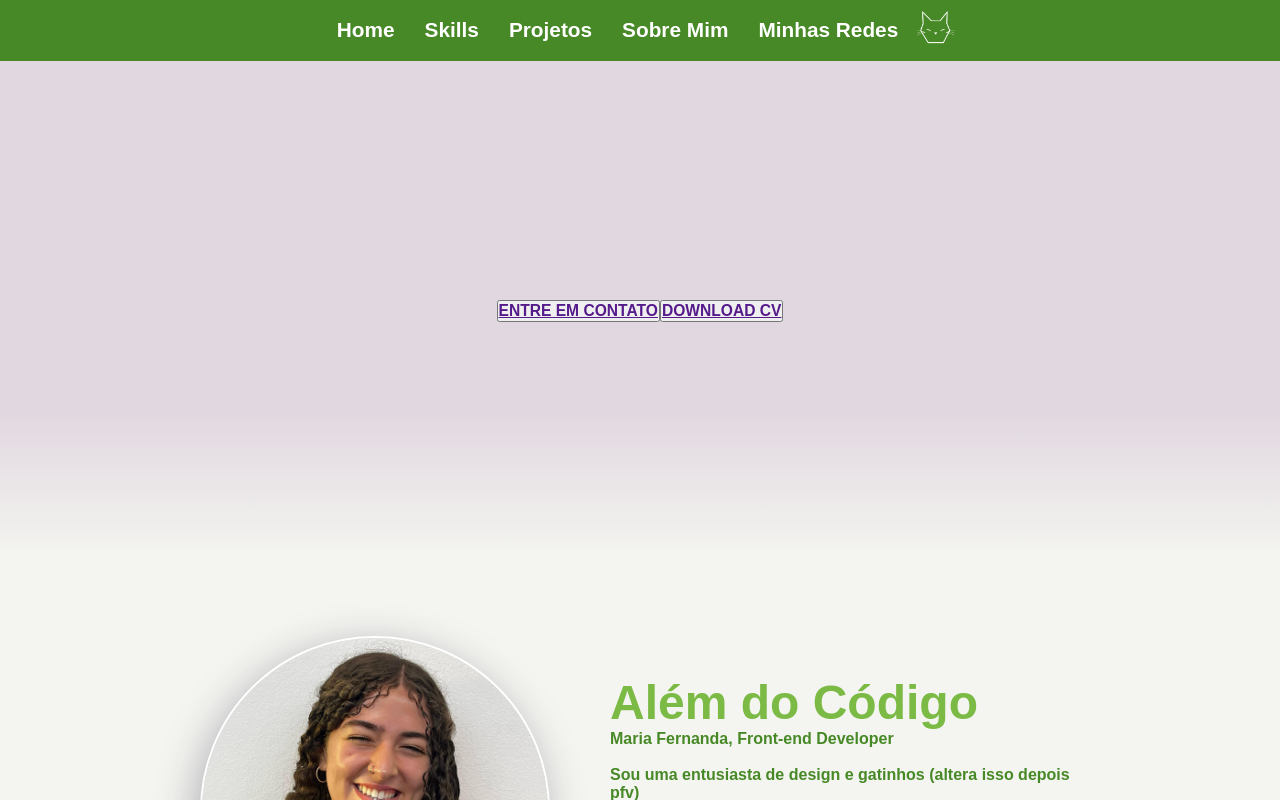
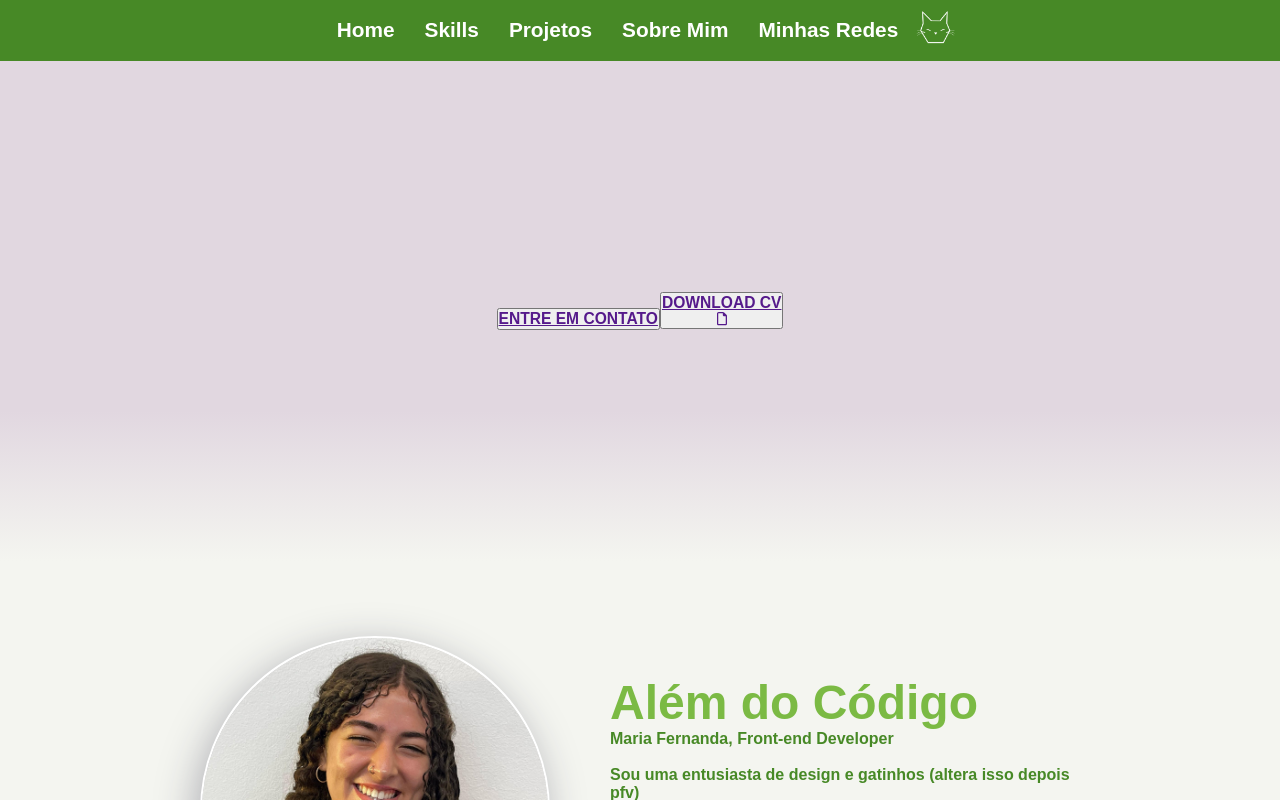
Before and after one commit to mafenandaup/Portifolio-dev, a React (Vite) app in the folder portifolio-main/: page / in a window 1280 px wide. Shown: the top 800 px of the page. Built offline with nearby package versions, Linux system fonts and the light colour scheme; a web font is replaced by a local one.

Commit message:
refactor: fontawesome icons (fix L8ter)

```diff
--- a/portifolio-main/package.json
+++ b/portifolio-main/package.json
@@ -13,6 +13,8 @@
     "@emotion/react": "^11.14.0",
     "@emotion/styled": "^11.14.0",
     "@fortawesome/fontawesome-svg-core": "^6.7.2",
+    "@fortawesome/free-brands-svg-icons": "^6.7.2",
+    "@fortawesome/free-regular-svg-icons": "^6.7.2",
     "@fortawesome/free-solid-svg-icons": "^6.7.2",
     "@fortawesome/react-fontawesome": "^0.2.2",
     "@mui/material": "^7.0.1",
--- a/portifolio-main/src/pages/home/sections/Hero/Hero.jsx
+++ b/portifolio-main/src/pages/home/sections/Hero/Hero.jsx
@@ -1,6 +1,7 @@
 import './Hero.css'
 import logoImage from "../../../../assets/imgs/nicelogo.png";
 import { FontAwesomeIcon } from '@fortawesome/react-fontawesome';
+import { faFile } from '@fortawesome/free-regular-svg-icons';
 
 function Hero() {
     return (
@@ -27,7 +28,9 @@ function Hero() {
                     </button>
 
                     <button className='action-button'>
-                        <a href=""><h3>DOWNLOAD CV</h3>
+                        <a href="">
+                            <h3>DOWNLOAD CV</h3>
+                            <FontAwesomeIcon icon={faFile} />
                         </a>
                     </button>
                 </div>
```
Also changed, not shown: 1 other file (tests, documents, lock files or other folders).
